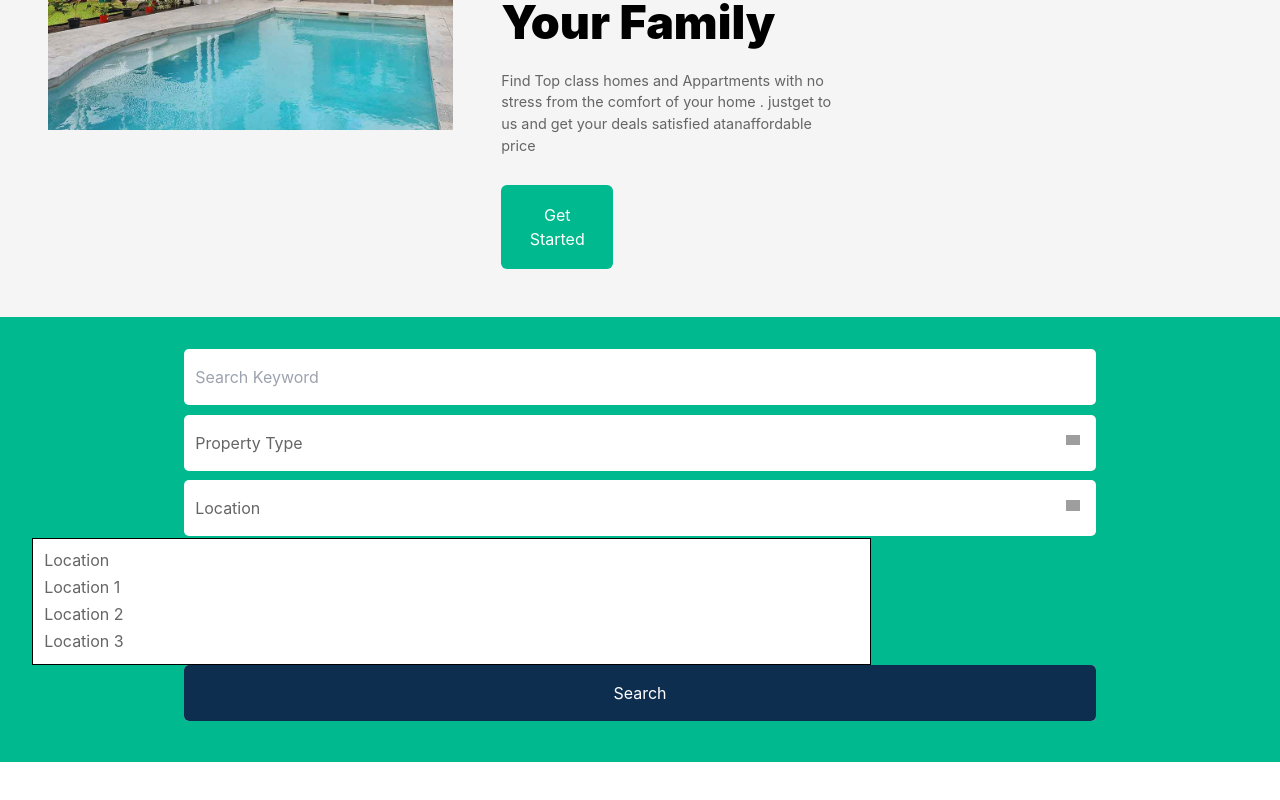
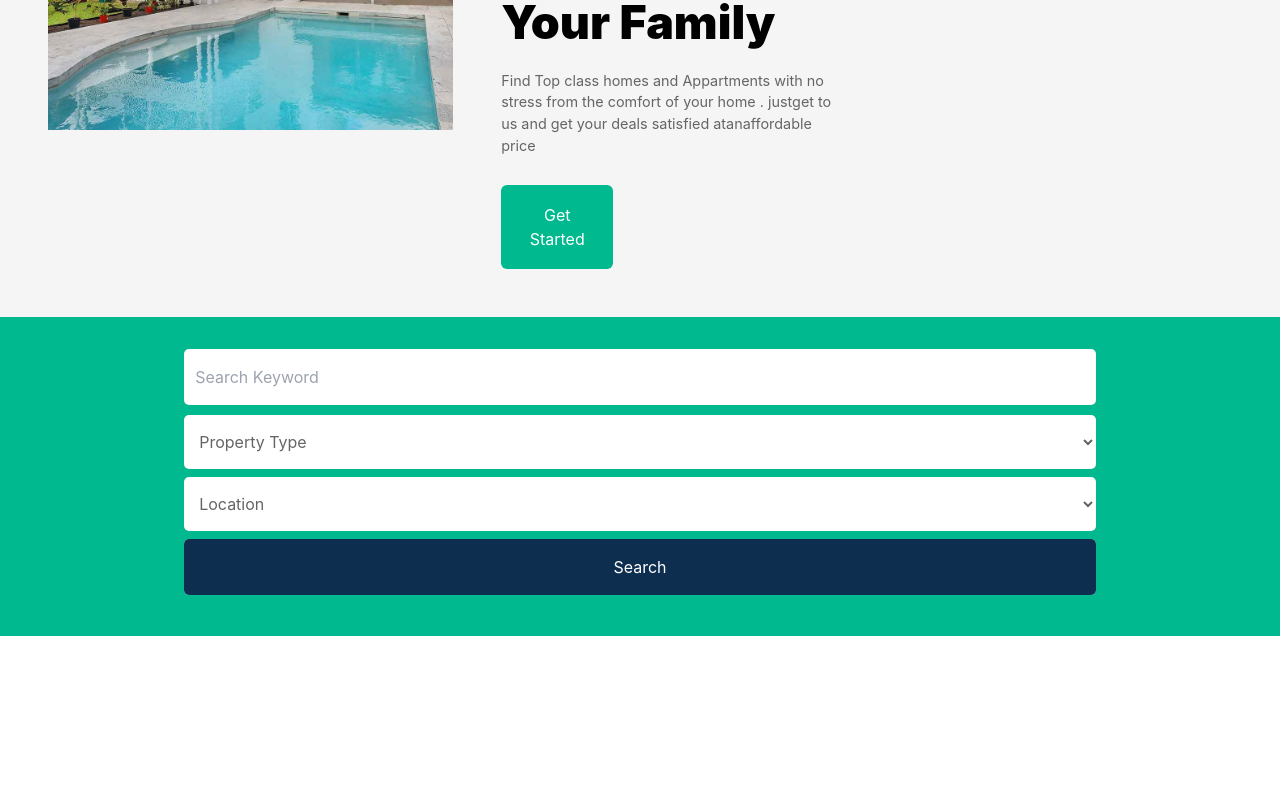
Before and after one commit to BLADEHEDA/Real-estate-App, a React (Create React App) app: page / in a window 1280 px wide. Shown: the part 352-1152 px from the top of the page. After the commit the page ends 1068 px from the top, so only its background shows below. Built offline with nearby package versions, Linux system fonts and the light colour scheme; grey boxes are pictures that could not be loaded.

Commit message:
implemented

```diff
--- a/src/components/HOME/Formbar.jsx
+++ b/src/components/HOME/Formbar.jsx
@@ -6,66 +6,31 @@ import "./Home.css"
 
 const Formbar = () => {
 
-  // close the active option bar when clicked on anywherearound the component
-  const closActive=()=>{
-    if( showLocation || showProperty){
-    seshowProperty()
-    setshowLocation();
-    }
-  }
-    // hide and show the property box
-const[showProperty, seshowProperty] = useState();
-const displayproperty =showProperty ? "show":"property";
-const toggleshowProperty =()=>{
-  if( showLocation){
-    setshowLocation();
-  }
-  else{
-    seshowProperty(!showProperty);
-  }
+  return (
+    <div className='formbar'  >
+      <div className="input"><input type="text" className="formbar-search" placeholder='Search Keyword' />   </div>
 
-}
-// hide and show the location box
-const[showLocation , setshowLocation]= useState();
-const displaylocation = showLocation?"show":"location";
-const toggleshowlocation =()=>{
-  setshowLocation(!showLocation);
-  seshowProperty()
-}
+        <div className="home-options">
+        <select name="Property Type " className='location '>
+          <option value="Location">Property Type</option>
+          <option value="Location 1">Property Type 1</option>
+          <option value="Location2"> Property Type 2</option>
+          <option value="Location 3"> Property Type 3</option>
+        </select>
+        </div>
+              <div className="home-options">
+                <select name="Location" className='location '>
+                  <option value="Location">Location </option>
+                  <option value="Location 1">Location 1</option>
+                  <option value="Location2"> Location 2</option>
+                  <option value="Location 3"> Location 3</option>
+              </select></div>
 
-
-
-  return (
-    <div className='formbar' onClick={closActive} >
-      <div className="input"><input type="text" className="formbar-search" placeholder='Search Keyword' />   </div>
-        <div onClick={toggleshowProperty} className="input formbar-show flex justify-between   ">
-            <div className="input-text">Property Type </div>
-            <div className="input-image"> <img src={arrowdown} alt="arrowdown" className='arrowdown' /> </div>
-        </div>
-        <div className={`property formbar-hide ${displayproperty}`}>
-            <div className="property-type"> Property Type</div>
-            <div className="property-type"> Property Type 1</div>
-            <div className="property-type"> Property Type 2</div>
-            <div className="property-type"> Property Type 3</div>
-        </div>
-
-        <div  onClick={toggleshowlocation} className="input formbar-show flex justify-between ">
-            <div className="input-text">Location </div>
-            <div className="input-image"> <img src={arrowdown} alt="arrowdown"  className='arrowdown' /> </div>
-        </div>
-        <div className={`location formbar-hide ${displaylocation}` }>
-            <div className="property-type">Location </div>
-            <div className="property-type"> Location 1</div>
-            <div className="property-type">Location 2</div>
-            <div className="property-type"> Location 3</div>
-        </div>
             <div className="input btn-input">
             <Button title=" Search"
              style={{ color: "#fff",  background: "#0E2E50",width:"100%",height:"100%",
              padding: "1em 0.5em",borderRadius:"5px"}} / >
             </div>
-
-
     </div>
   )
 }
--- a/src/components/HOME/Home.css
+++ b/src/components/HOME/Home.css
@@ -53,35 +53,25 @@
     .formbar-search:focus{
         outline: none;
     }
-    .arrowdown{
-        width:14px;
-        margin-top: 0.25em;
-        margin-right:0.3em;
-    }
-
     .location {
-        width: 69%;
+        width: 100%;
         color: #666565;
         background-color: #fff;
-        padding: 0.5em 0.7em;
-        /* position: absolute; */
+        padding: 1em 0.7em;
         left: 7.5em;
         line-height: 1.7;
-        margin-top: -0.5em;
-        border: solid 1px black;
-        /* display: none; */
+        border-radius: 5px;
+        border: none;
     }
-   .property{
-        width: 69%;
+    .location:focus{
+        outline: none;
+    }
+    .home-options{
+        width: 75%;
+        margin: 0 auto;
         color: #666565;
-        background-color: #fff;
-        border: solid 1px black;
-        padding: 0.5em 0.7em;
-        position: absolute;
-        left: 7.5em;
-        margin-top: -0.5em;
-        line-height: 1.7;
-        display: none;
+        margin-top: 0.5em;
+        margin-bottom: 0.5em;
     }
 .show{
     display: block;
```
